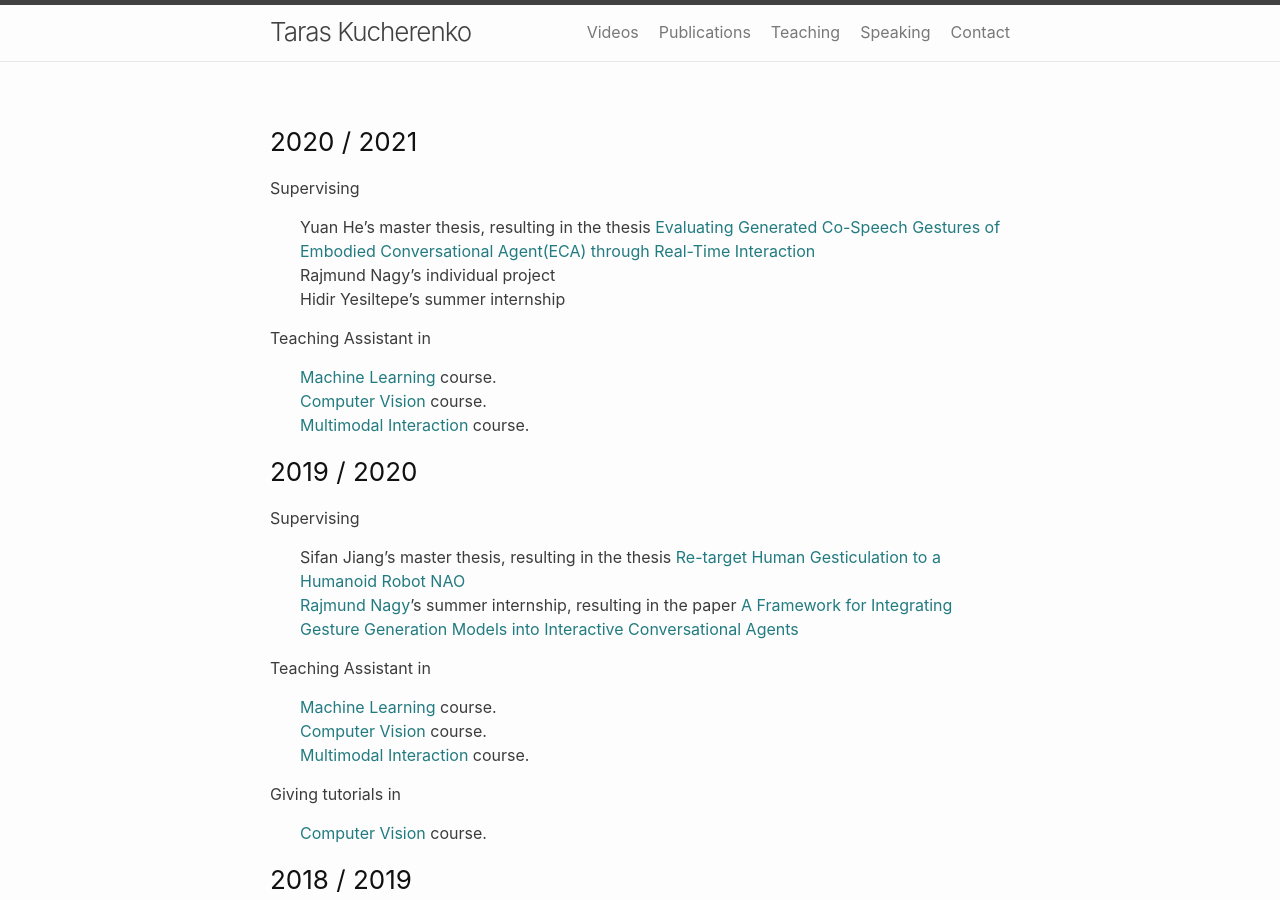
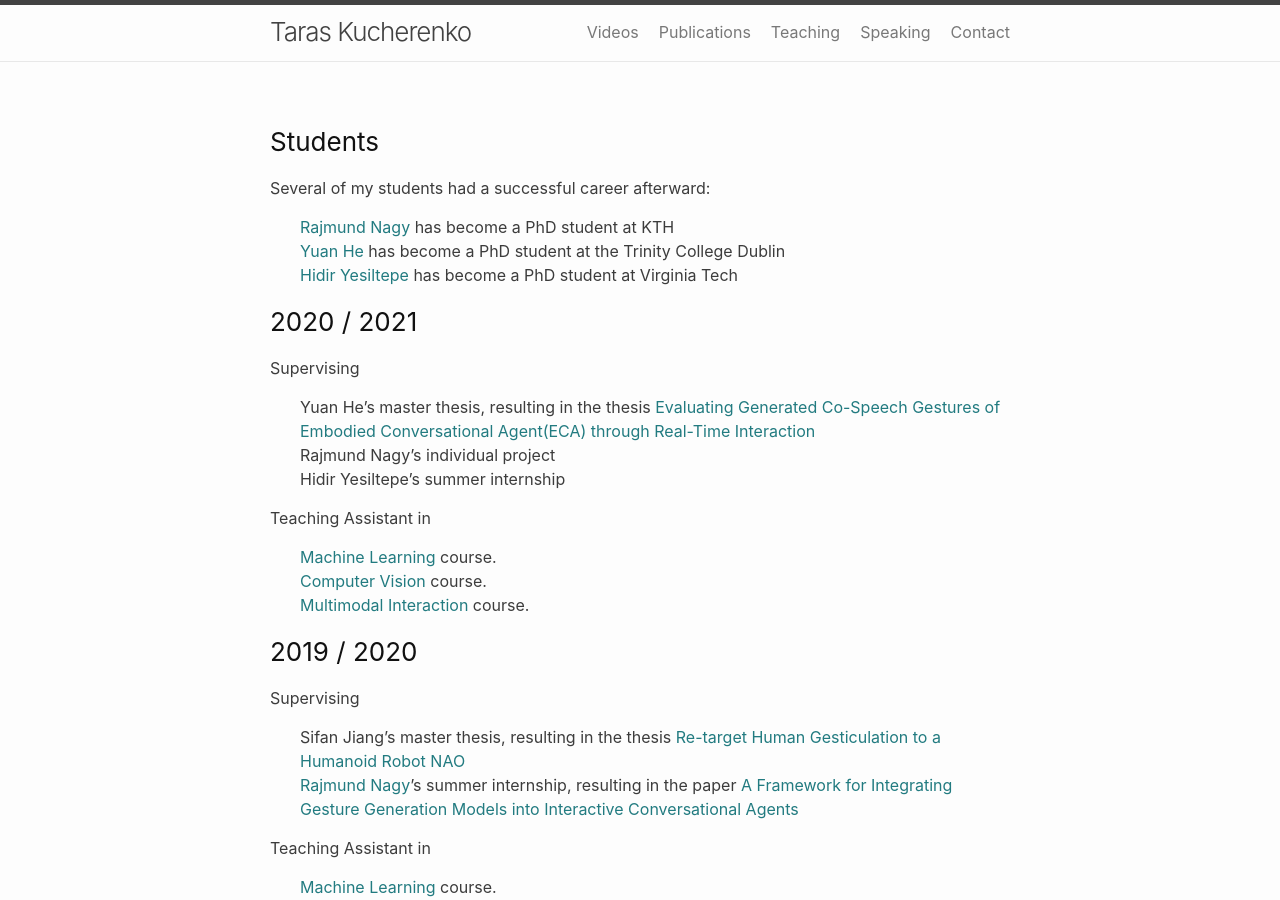
Before and after one commit to Svito-zar/Svito-zar.github.io, a Jekyll site: the page built from _pages/teaching.md, in a window 1280 px wide and 900 px high. Built offline with Jekyll 4.4.1, drawn with Linux system fonts in a browser that asks for light colours.

Commit message:
Update teaching page

```diff
--- a/_pages/teaching.md
+++ b/_pages/teaching.md
@@ -3,6 +3,12 @@ layout: page
 title: Teaching
 permalink: /teaching/
 ---
+
+### Students
+Several of my students had a successful career afterward:
+* [Rajmund Nagy](https://nagyrajmund.github.io/) has become a PhD student at KTH
+* [Yuan He](https://www.yaeh.io/) has become a PhD student at the Trinity College Dublin
+* [Hidir Yesiltepe](https://sites.google.com/view/hidir-yesiltepe) has become a PhD student at Virginia Tech
 
 ### 2020 / 2021
 Supervising
```
